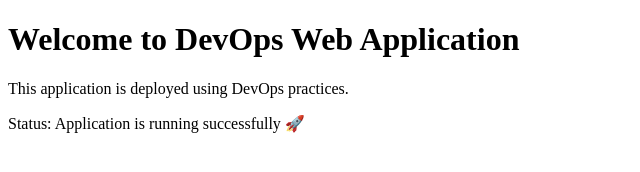
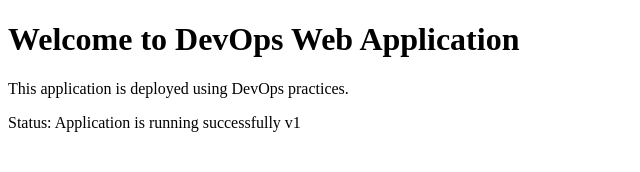
Before and after one commit to Arunraj1997-Rider/devops-project, a plain HTML site: page index.html in a window 1280 px wide. Shown: the full height of the page, 0-640 px from the left. Drawn offline with Linux system fonts and the light colour scheme.

Commit message:
Update index.html

```diff
--- a/index.html
+++ b/index.html
@@ -6,6 +6,6 @@
 <body>
     <h1>Welcome to DevOps Web Application</h1>
     <p>This application is deployed using DevOps practices.</p>
-    <p>Status: Application is running successfully 🚀</p>
+    <p>Status: Application is running successfully v1 </p>
 </body>
 </html>
```
